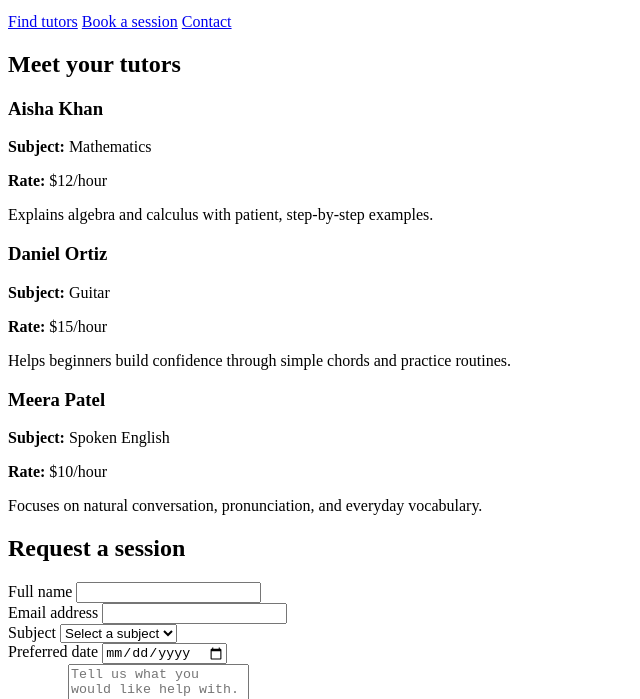
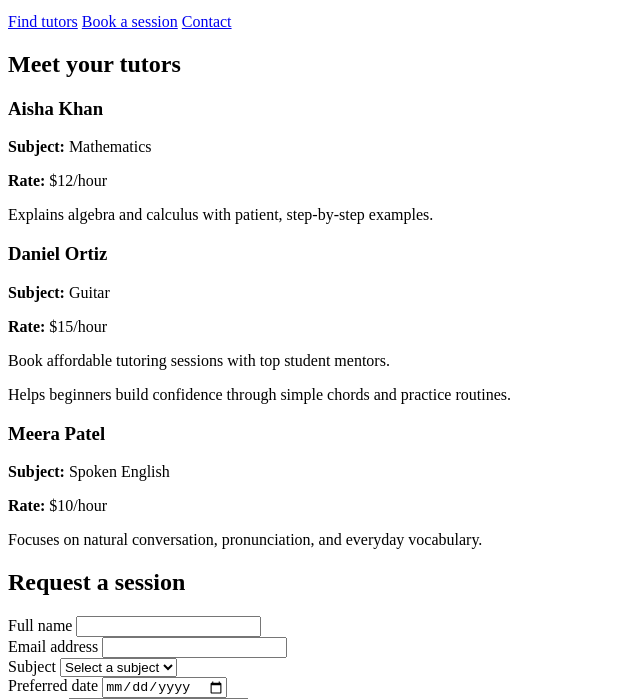
Before and after one commit to manjunathdbanavalikar/-peer-tutoring-marketplace, a plain HTML site: page index.html in a window 1280 px wide. Shown: the part 101-800 px from the top of the page, without its empty margins (0-640 px from the left). Drawn offline with Linux system fonts and the light colour scheme.

Commit message:
Update marketplace content

```diff
--- a/index.html
+++ b/index.html
@@ -31,6 +31,7 @@
         <h3>Daniel Ortiz</h3>
         <p><strong>Subject:</strong> Guitar</p>
         <p><strong>Rate:</strong> $15/hour</p>
+        <p>Book affordable tutoring sessions with top student mentors.</p>
         <p>Helps beginners build confidence through simple chords and practice routines.</p>
       </article>
 
```
